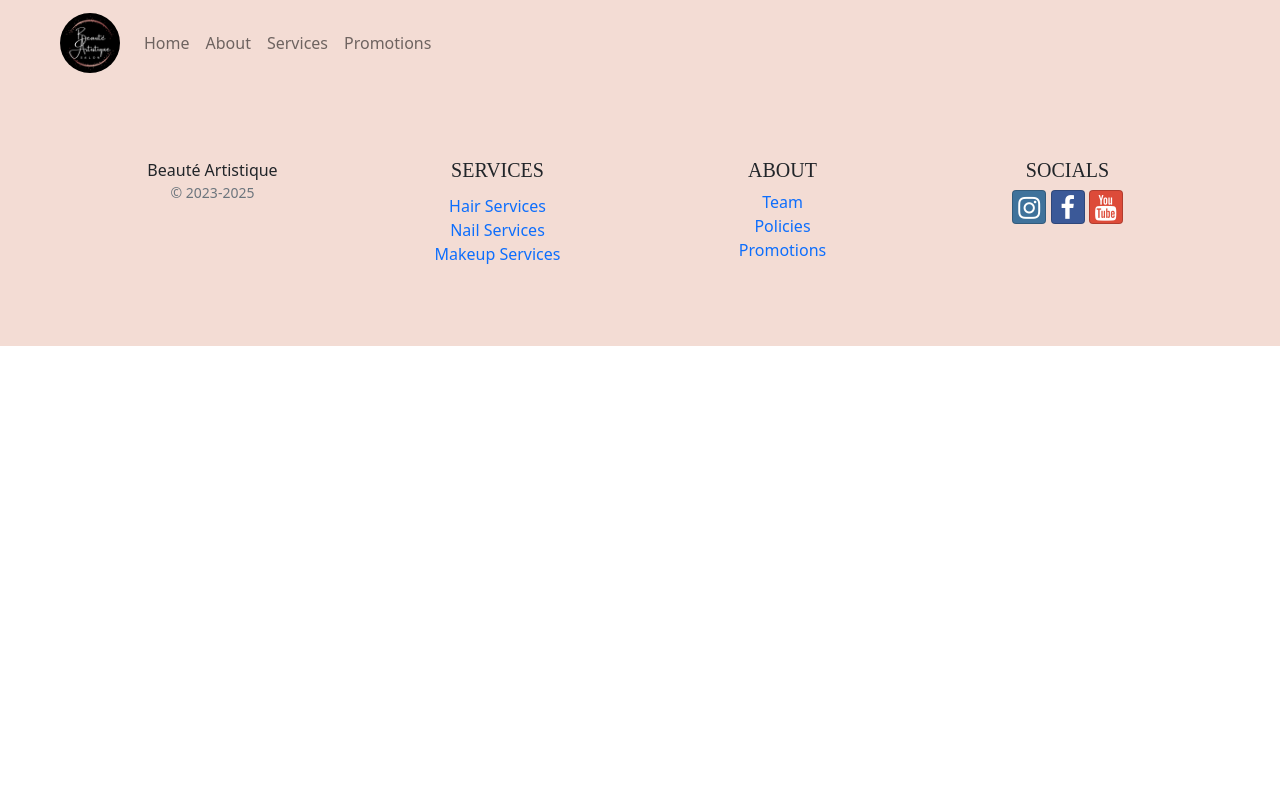
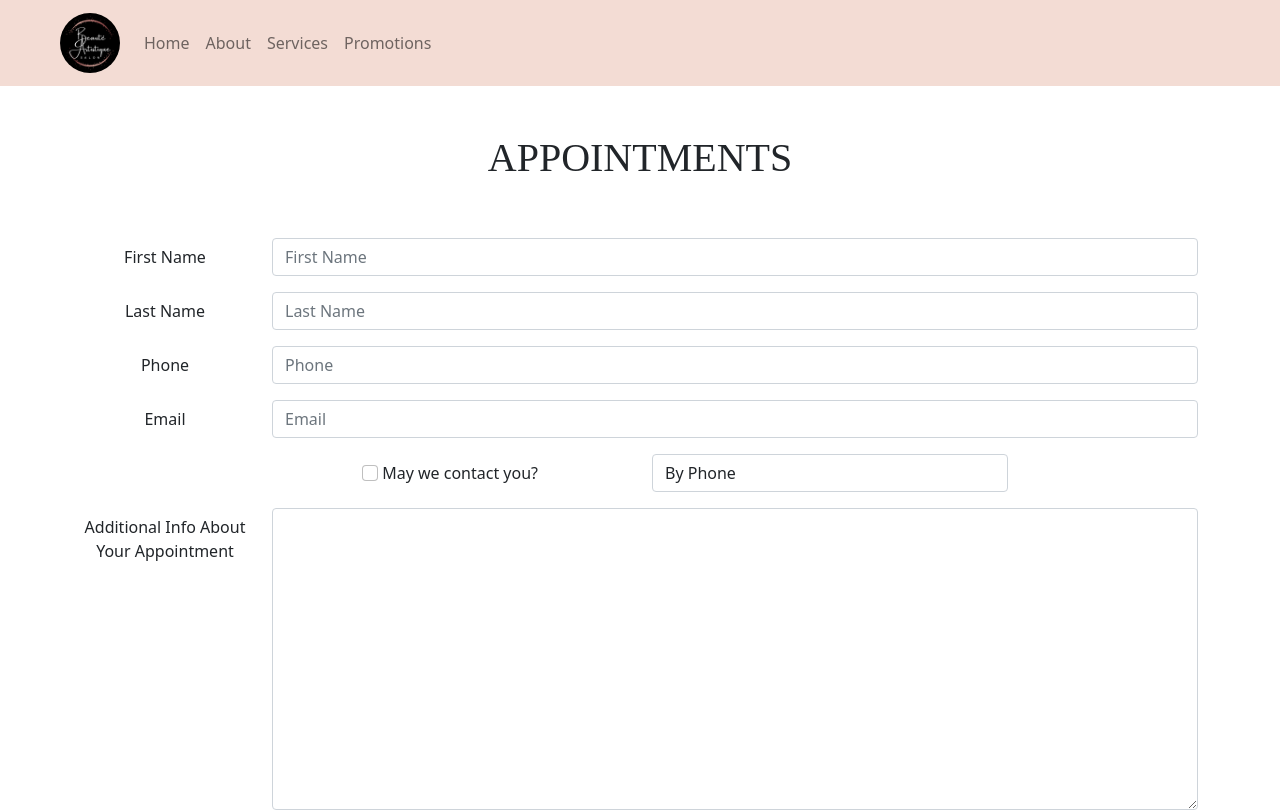
Before and after one commit to kpatterson23/hair-salon-react, a React (Create React App) app: page /booking in a window 1280 px wide. Shown: the top 812 px of the page. Built offline with nearby package versions, Linux system fonts and the light colour scheme.

Commit message:
ContactFormPage and validation

```diff
--- a/src/App.js
+++ b/src/App.js
@@ -7,6 +7,7 @@ import AboutPage from "./pages/AboutPage";
 import ServicesPage from "./pages/ServicesPage";
 import PromotionsPage from "./pages/PromotionsPage";
 import Policies from "./pages/Policies";
+import BookingPage from "./pages/BookingPage";
 
 function App() {
   return (
@@ -14,10 +15,11 @@ function App() {
       <Header />
       <Routes>
         <Route path="/" element={<HomePage />} />
-        <Route path='/about' element={<AboutPage />} />
-        <Route path='/services' element={<ServicesPage />} />
-        <Route path='/promotions' element={<PromotionsPage />} />
-        <Route path='/policies' element={<Policies />} />
+        <Route path="/about" element={<AboutPage />} />
+        <Route path="/services" element={<ServicesPage />} />
+        <Route path="/promotions" element={<PromotionsPage />} />
+        <Route path="/policies" element={<Policies />} />
+        <Route path="/booking" element={<BookingPage />} />
       </Routes>
       <Footer />
     </div>
--- a/src/components/Accordion.js
+++ b/src/components/Accordion.js
@@ -27,7 +27,7 @@ function ServAccordion(props) {
           <Col className="py-5 text-center">
             <h1>Beauté Artistique Services</h1>
             <p>Discuss special request with your stylist</p>
-            <Button type="submit" color="dark" className="btn-lg m-5">
+            <Button type="submit" color="dark" className="btn-lg m-5" href={'/booking'}>
               Book Now
             </Button>
           </Col>
--- /dev/null
+++ b/src/components/ContactForm.js
@@ -0,0 +1,141 @@
+import { Button, Label, Col, FormGroup, Container, Row } from "reactstrap";
+import { Formik, Field, Form, ErrorMessage } from "formik";
+import { validateContactForm } from "../utils/validateContactForm";
+
+const ContactForm = () => {
+  const handleSubmit = (values, { resetFrom }) => {
+    console.log("form values:", values);
+    console.log("in JSON format:", JSON.stringify(values));
+    resetFrom();
+  };
+
+  return (
+    <Container>
+        {/* Title Section */}
+      <Row>
+        <Col className="py-5 text-center">
+          <h1>Appointments</h1>
+
+        </Col>
+      </Row>
+      {/* Booking Form */}
+      <Row className="pb-5">
+        <Formik
+          initialValues={{
+            firstName: "",
+            lastName: "",
+            phoneNum: "",
+            email: "",
+            agree: false,
+            contactType: "By Phone",
+            additional: "",
+          }}
+          onSubmit={handleSubmit}
+          validate={validateContactForm}
+        >
+          <Form>
+            <FormGroup row>
+              <Label htmlFor="firstName" md="2">
+                First Name
+              </Label>
+              <Col md="10">
+                <Field
+                  name="firstName"
+                  placeholder="First Name"
+                  className="form-control"
+                />
+                <ErrorMessage name="firstName">
+                  {(msg) => <p className="text-danger">{msg}</p>}
+                </ErrorMessage>
+              </Col>
+            </FormGroup>
+            <FormGroup row>
+              <Label htmlFor="lastName" md="2">
+                Last Name
+              </Label>
+              <Col md="10">
+                <Field
+                  name="lastName"
+                  placeholder="Last Name"
+                  className="form-control"
+                />
+                <ErrorMessage name="lastName">
+                  {(msg) => <p className="text-danger">{msg}</p>}
+                </ErrorMessage>
+              </Col>
+            </FormGroup>
+            <FormGroup row>
+              <Label htmlFor="phoneNum" md="2">
+                Phone
+              </Label>
+              <Col md="10">
+                <Field
+                  name="phoneNum"
+                  placeholder="Phone"
+                  className="form-control"
+                />
+                <ErrorMessage name="phoneNum">
+                  {(msg) => <p className="text-danger">{msg}</p>}
+                </ErrorMessage>
+              </Col>
+            </FormGroup>
+            <FormGroup row>
+              <Label htmlFor="email" md="2">
+                Email
+              </Label>
+              <Col md="10">
+                <Field
+                  name="email"
+                  placeholder="Email"
+                  type="email"
+                  className="form-control"
+                />
+                <ErrorMessage name="email">
+                  {(msg) => <p className="text-danger">{msg}</p>}
+                </ErrorMessage>
+              </Col>
+            </FormGroup>
+            <FormGroup row>
+              <Label check md={{ size: 4, offset: 2 }}>
+                <Field
+                  name="agree"
+                  type="checkbox"
+                  className="form-check-input"
+                />{" "}
+                May we contact you?
+              </Label>
+              <Col md="4">
+                <Field name="contactType" as="select" className="form-control">
+                  <option>By Phone</option>
+                  <option>By Email</option>
+                </Field>
+              </Col>
+            </FormGroup>
+            <FormGroup row>
+              <Label htmlFor="additional" md="2">
+                Additional Info About Your Appointment
+              </Label>
+              <Col md="10">
+                <Field
+                  name="additional"
+                  as="textarea"
+                  rows="12"
+                  className="form-control"
+                />
+              </Col>
+            </FormGroup>
+            <FormGroup row>
+              <Col md={{ size: 10, offset: 2 }}>
+                <Button type="submit" color="dark" className="bg-lg">
+                  Book Now
+                </Button>
+              </Col>
+            </FormGroup>
+          </Form>
+        </Formik>
+      </Row>
+    </Container>
+  );
+};
+
+export default ContactForm;
--- a/src/components/Jumbotron.js
+++ b/src/components/Jumbotron.js
@@ -11,7 +11,7 @@ const Jumbotron = () => {
       <h1 className="display-4 text-white mb-5" style={{ styling }}>
         Beauté Artistique Salon
       </h1>
-      <Button type="submit" color="dark" className="btn-lg m-5">
+      <Button type="submit" color="dark" className="btn-lg m-5" href={'/booking'}>
         Book Now
       </Button>
     </div>
--- a/src/components/PromoCards.js
+++ b/src/components/PromoCards.js
@@ -34,7 +34,7 @@ const PromoCards = () => {
               Take 30% off shampoo and blow-dry service with any cut, color or
               style. Limited time only!
             </CardText>
-            <Button type="submit" color="dark" className="btn-lg">
+            <Button type="submit" color="dark" className="btn-lg" href={'/booking'}>
               Book Now
             </Button>
           </CardBody>
@@ -49,7 +49,7 @@ const PromoCards = () => {
             <CardText>
               Basic Manicures only $5 for a limited time only!
             </CardText>
-            <Button type="submit" color="dark" className="btn-lg">
+            <Button type="submit" color="dark" className="btn-lg" href={'/booking'}>
               Book Now
             </Button>
           </CardBody>
@@ -65,7 +65,7 @@ const PromoCards = () => {
               Come get your new look with our limited time promotion on lash
               extensions!
             </CardText>
-            <Button type="submit" color="dark" className="btn-lg">
+            <Button type="submit" color="dark" className="btn-lg" href={'/booking'}>
               Book Now
             </Button>
           </CardBody>
--- a/src/components/Testimonial.js
+++ b/src/components/Testimonial.js
@@ -11,7 +11,7 @@ export default class Testimonial extends Component {
         showThumbs={false}
         showStatus={false}
         autoPlay={true}
-        interval={6100}
+        interval={3500}
         className="pb-5"
       >
         <div>
@@ -20,7 +20,7 @@ export default class Testimonial extends Component {
             alt="Shirley"
           />
           <div className="myCarousel">
-            <h3>Shirley Fultz</h3>
+            <h3 className="pt-3">Shirley Fultz</h3>
             <h4>Client</h4>
             <p>
               I absolutely love my new hair! Lexy hooked me up on short notice.
@@ -35,7 +35,7 @@ export default class Testimonial extends Component {
             alt="Daniel"
           />
           <div className="myCarousel">
-            <h3>Daniel Keystone</h3>
+            <h3 className="pt-3">Daniel Keystone</h3>
             <h4>Client</h4>
             <p>
               My normal barber shop was closed and it was a late Sunday evening.
@@ -51,7 +51,7 @@ export default class Testimonial extends Component {
             alt="Theo"
           />
           <div className="myCarousel">
-            <h3>Theo Sorel</h3>
+            <h3 className="pt-3">Theo Sorel</h3>
             <h4>Client</h4>
             <p>
               Lexy has always done a great job on my daughter's hair, so when my
--- /dev/null
+++ b/src/pages/BookingPage.js
@@ -0,0 +1,11 @@
+import ContactForm from "../components/ContactForm";
+
+const BookingPage = () => {
+  return (
+    <div>
+      <ContactForm />
+    </div>
+  );
+};
+
+export default BookingPage;
--- /dev/null
+++ b/src/utils/validateContactForm.js
@@ -0,0 +1,30 @@
+export const validateContactForm = (values) => {
+  const errors = {};
+
+  if (!values.firstName) {
+    errors.firstName = "Required";
+  } else if (values.firstName.length < 2) {
+    errors.firstName = "Must be at least 2 characters";
+  } else if (values.firstName.length > 15) {
+    errors.firstName = "Must be 15 characters or less";
+  }
+
+  if (!values.lastName) {
+    errors.lastName = "Required";
+  } else if (values.lastName.length < 2) {
+    errors.lastName = "Must be at least 2 characters";
+  } else if (values.lastName.length > 15) {
+    errors.lastName = "Must be 15 characters or less";
+  }
+
+  const reg = /^\d+$/;
+  if (!reg.test(values.phoneNum)) {
+    errors.phoneNum = "The phone number should contain only numbers.";
+  }
+
+  if (!values.email.includes("@")) {
+    errors.email = "Email should contain an @";
+  }
+
+  return errors;
+};
```
